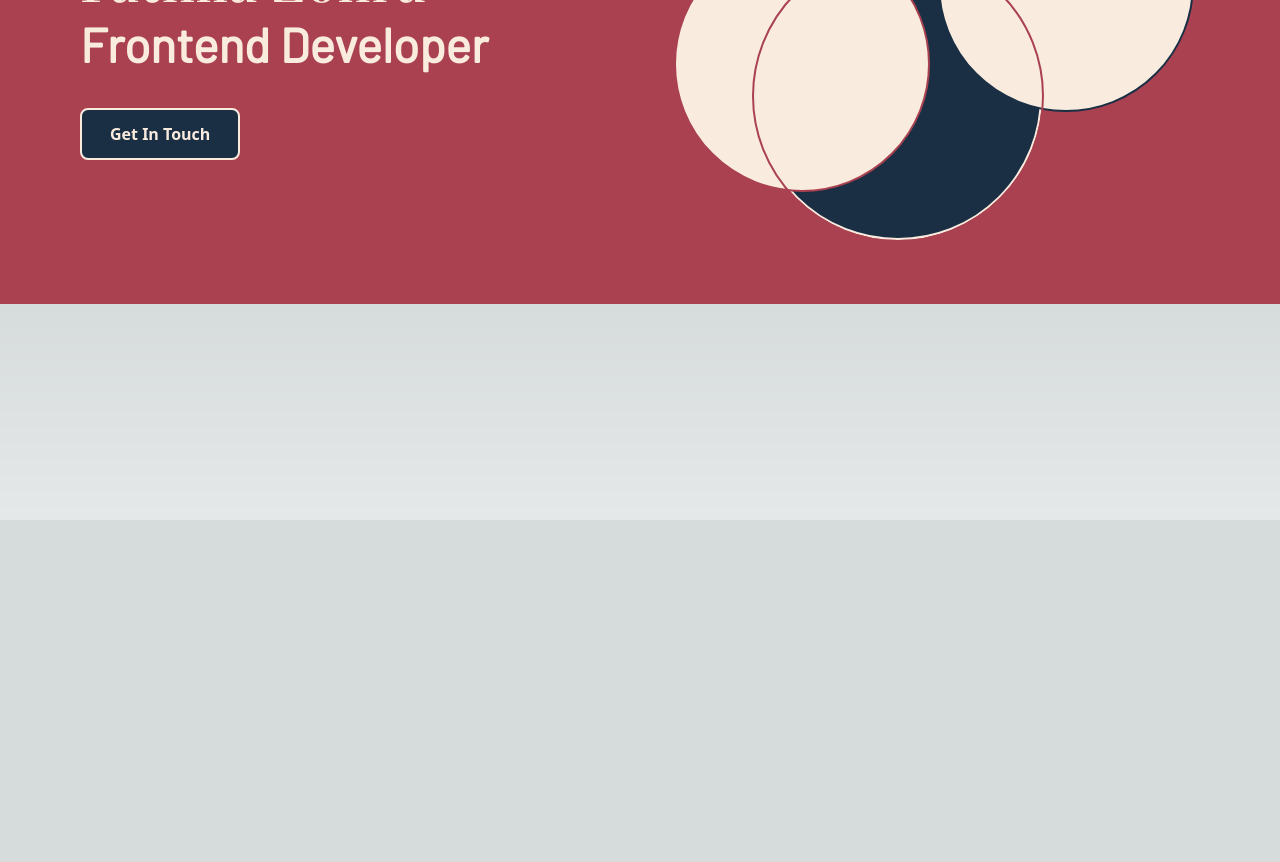
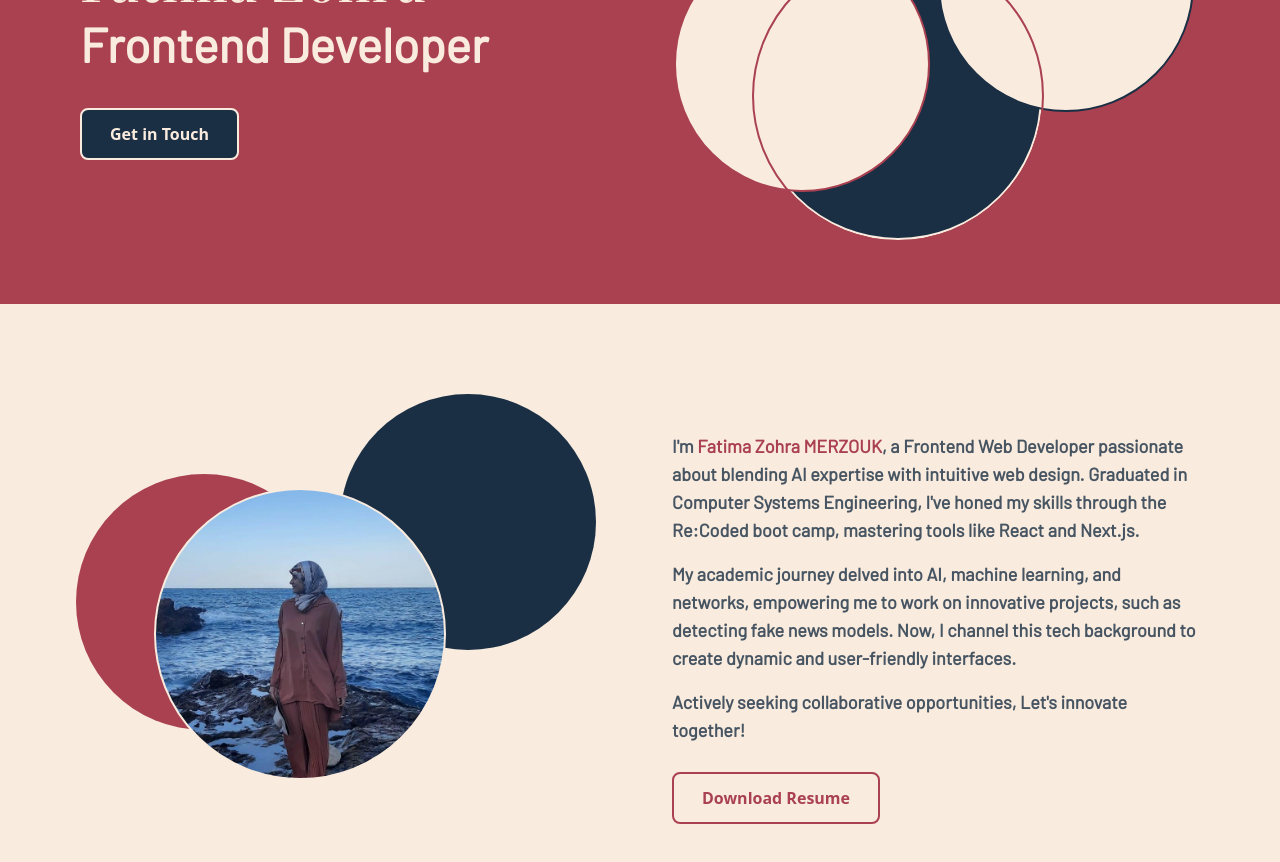
Before and after one commit to merzoukfatima/Portfolio, a Next.js app: page / in a window 1280 px wide. Shown: the part 280-1142 px from the top of the page. Before the commit the page ends 800 px from the top, so only its background shows below. Built offline with nearby package versions, Linux system fonts and the light colour scheme.

Commit message:
add about me section( image, text, resume) and style it

```diff
--- a/src/components/aboutMeSection/index.jsx
+++ b/src/components/aboutMeSection/index.jsx
@@ -1,13 +1,80 @@
+import Link from "next/link";
 import React from "react";
 
 export default function AboutMeSection() {
   return (
+    // <main id="AboutMe">
+    //   <div className="relative pt-6 overflow-hidden bg-secondary">
+    //     {/* Hero Content */}
+    //     <div className="relative flex flex-col px-4 py-16 mx-auto space-y-16 text-center lg:flex-row lg:space-y-0 lg:px-20 lg:py-20 lg:text-left xl:max-w-7xl">
+    //       <div className="py-20 md:px-0 lg:flex lg:w-1/4 lg:items-center lg:justify-center">
+    //         <div className="absolute top-0 left-0 w-56 h-56 border-2 rounded-full -ml-40 bg-primary lg:w-[700px] lg:h-[700px] border-secondary" />
+    //         {/* <div className="absolute top-0 left-0 w-56 h-56 border-2 rounded-full bg-tertiary lg:w-[600px] lg:h-[600px] border-secondary" /> */}
+    //         <div className="absolute top-0 left-0 border-2 rounded-full -mt-[4px] -ml-[164px] bg-transparent lg:h-[708px] lg:w-[708px] h-[228px] w-[228px] border-primary" />
+    //         <div className="absolute bottom-0 left-0 w-56 h-56 border-2 rounded-full -ml-40 bg-secondary lg:w-[700px] lg:h-[700px] border-secondary" />
+    //         <div className="absolute bottom-0 left-0 border-2 rounded-full -mt-[4px] -ml-[164px] bg-transparent lg:h-[708px] lg:w-[708px] h-[228px] w-[228px] border-primary" />
+
+    //         {/* <div className="absolute bottom-0 left-0 w-56 h-56 border-2 rounded-full -mr-60 bg-secondary lg:w-[600px] lg:h-[600px] border-tertiary" /> */}
+    //       </div>
+    //       <div className=" lg:z-10 lg:w-3/4 bg-secondary bg-opacity-70">
+    //         <p className="py-2 text-xl font-bold text-tertiary text-opacity-80 font-barlow ">
+    //           {
+    //             "Hi there! I'm Fatima Zohra MERZOUK, but you can call me Fatima. I'm a Frontend Web Developer and a recent graduate of Computer Systems Engineering. I love technology and everything related to it."
+    //           }
+    //         </p>
+    //         <p className="py-2 text-xl font-bold text-tertiary text-opacity-80 font-barlow">
+    //           {
+    //             "My journey began in computer systems engineering,where I delved into artificial intelligence, machine learning, and networks, where I’ve worked on some cool projects, like building a model to detect fake news. How awesome is that? Now, thanks to the Re:Coded boot camp,  I can bring that tech flair to the frontend scene crafting amazing websites with HTML, CSS, JavaScript, and React."
+    //           }
+    //         </p>
+    //         <p className="py-2 text-xl font-bold text-tertiary text-opacity-80 font-barlow">
+    //           {
+    //             "Detail-oriented, creative, and always up for a challenge, my goal is to blend AI skills with web development to make the web more intuitive. Excited to collaborate with professionals who share my passion and vision. Get in Touch and Let's chat!"
+    //           }
+    //         </p>
+    //       </div>
+    //     </div>
+    //     {/* END Hero Content */}
+    //   </div>
+    // </main>
     <main id="AboutMe">
-      <div className="relative pt-6 overflow-hidden bg-secondary">
-        {/* Hero Content */}
-        <div className="relative flex flex-col px-4 py-16 mx-auto space-y-16 text-center lg:flex-row lg:space-y-0 lg:px-20 lg:py-20 lg:text-left xl:max-w-7xl">
-          <div className="lg:flex lg:w-1/2 lg:items-center"></div>
-          <div className="px-16 py-20 lg:ml-16 md:px-0 lg:flex lg:w-1/2 lg:items-center lg:justify-center"></div>
+      <div className="relative overflow-hidden bg-secondary">
+        <div className="relative flex px-4 py-16 mx-auto space-y-16 text-center lg:flex-row lg:space-y-0 lg:px-20 lg:py-20 lg:text-left xl:max-w-7xl">
+          <div className="lg:flex lg:ml-16 lg:w-1/2 lg:items-center ">
+            <div className="relative ml-3 -mr-2 lg:w-96">
+              <div className="absolute top-0 left-0 w-48 h-48 -mt-40 -ml-20 rounded-full lg:w-64 lg:h-64 bg-primary" />
+              <div className="absolute bottom-0 right-0 w-48 h-48 -mb-4 rounded-full lg:w-64 lg:h-64 -mr-14 bg-tertiary" />
+              <div className="absolute top-0 left-0 border-2 rounded-full -mt-[146px] -ml-[2px] bg-transparent lg:h-[292px] lg:w-[292px] h-[228px] w-[228px] border-secondary bg-cover bg-right bg-[url('/images/Merzouk_Fatima_Zohra.jpg')]" />
+            </div>
+          </div>
+          <div className="p-10 md:px-0 lg:flex lg:w-1/2 lg:items-center lg:justify-center">
+            <div>
+              <p className="py-2 text-lg font-bold text-tertiary text-opacity-80 font-barlow">
+                {"I'm"} <span className="text-primary">Fatima Zohra MERZOUK</span>,
+                a Frontend Web Developer passionate about blending AI expertise
+                with intuitive web design. Graduated in Computer Systems
+                Engineering, {"I've"} honed my skills through the Re:Coded boot
+                camp, mastering tools like React and Next.js.
+              </p>
+
+              <p className="py-2 text-lg font-bold text-tertiary text-opacity-80 font-barlow">
+                My academic journey delved into AI, machine learning, and
+                networks, empowering me to work on innovative projects, such as
+                detecting fake news models. Now, I channel this tech background
+                to create dynamic and user-friendly interfaces.
+              </p>
+              <p className="py-2 text-lg font-bold text-tertiary text-opacity-80 font-barlow">
+                Actively seeking collaborative opportunities, {"Let's"} innovate
+                together!
+              </p>
+              <Link
+                href="/FatimaZohraMerzoukResume.pdf"
+                download
+                className="inline-flex items-center justify-center py-3 my-5 space-x-2 font-semibold leading-6 border-2 rounded-lg border-primary bg-secondary px-7 text-primary hover:bg-primary hover:text-secondary hover:border-secondary">
+                <span>Download Resume</span>
+              </Link>
+            </div>
+          </div>
         </div>
         {/* END Hero Content */}
       </div>
--- a/src/components/header/navbar.jsx
+++ b/src/components/header/navbar.jsx
@@ -15,12 +15,13 @@ export default function Navbar() {
           <Logo />
         </div>
         <div className="flex items-center justify-end flex-1 lg:order-2">
-          <Link href="#Contact">
-          <button
-            type="button"
-            className="inline-flex items-center justify-center px-4 py-2 space-x-2 font-semibold leading-6 border-2 rounded-lg border-secondary bg-tertiary text-secondary hover:bg-secondary hover:text-tertiary hover:border-tertiary">
-            Get In Touch
-          </button></Link>
+          <Link href="https://www.linkedin.com/in/fatima-merzouk/">
+            <button
+              type="button"
+              className="inline-flex items-center justify-center px-4 py-2 space-x-2 font-semibold leading-6 border-2 rounded-lg border-secondary bg-tertiary text-secondary hover:bg-secondary hover:text-tertiary hover:border-tertiary">
+              Get In Touch
+            </button>
+          </Link>
           <button
             data-collapse-toggle="mobile-menu"
             type="button"
@@ -35,9 +36,9 @@ export default function Navbar() {
               viewBox="0 0 20 20"
               xmlns="http://www.w3.org/2000/svg">
               <path
-                fill-rule="evenodd"
+                fillRule="evenodd"
                 d="M3 5a1 1 0 011-1h12a1 1 0 110 2H4a1 1 0 01-1-1zM3 10a1 1 0 011-1h12a1 1 0 110 2H4a1 1 0 01-1-1zM3 15a1 1 0 011-1h12a1 1 0 110 2H4a1 1 0 01-1-1z"
-                clip-rule="evenodd"></path>
+                clipRule="evenodd"></path>
             </svg>
             <svg
               className="hidden w-6 h-6"
@@ -45,9 +46,9 @@ export default function Navbar() {
               viewBox="0 0 20 20"
               xmlns="http://www.w3.org/2000/svg">
               <path
-                fill-rule="evenodd"
+                fillRule="evenodd"
                 d="M4.293 4.293a1 1 0 011.414 0L10 8.586l4.293-4.293a1 1 0 111.414 1.414L11.414 10l4.293 4.293a1 1 0 01-1.414 1.414L10 11.414l-4.293 4.293a1 1 0 01-1.414-1.414L8.586 10 4.293 5.707a1 1 0 010-1.414z"
-                clip-rule="evenodd"></path>
+                clipRule="evenodd"></path>
             </svg>
           </button>
         </div>
@@ -76,19 +77,11 @@ export default function Navbar() {
               </Link>
             </li>
             <li>
-              <Link
-                href="#Skills"
-                className="block px-3 py-2 text-lg border-t font-barlow lg:border-0 border-secondary text-secondary"
-                aria-current="page">
-                Skills
-              </Link>
-            </li>
-            <li>
               <a
                 href="#Projects"
                 className="block px-3 py-2 text-lg border-t border-b lg:border-0 font-barlow border-secondary text-secondary"
                 aria-current="page">
-                Projects
+                Portfolio
               </a>
             </li>
           </ul>
--- a/src/components/homeSection/index.jsx
+++ b/src/components/homeSection/index.jsx
@@ -1,9 +1,10 @@
+import Link from "next/link";
 import React from "react";
 
 export default function HomeSection() {
   return (
-    <>
-      <div className="relative pt-6 overflow-hidden bg-primary dark:bg-gray-900 dark:text-gray-100">
+    <main>
+      <div className="relative pt-6 overflow-hidden bg-primary" >
         {/* Hero Content */}
         <div className="relative flex flex-col px-4 py-16 mx-auto space-y-16 text-center lg:flex-row lg:space-y-0 lg:px-20 lg:py-20 lg:text-left xl:max-w-7xl">
           <div className="lg:flex lg:w-1/2 lg:items-center">
@@ -18,11 +19,11 @@ export default function HomeSection() {
                 {"Frontend Developer"}
               </p>
               <div className="flex flex-col justify-center pt-10 pb-16 space-y-2 sm:flex-row sm:items-center sm:space-x-2 sm:space-y-0 lg:justify-start">
-                <a
-                  href="#"
+                <Link
+                  href="https://www.linkedin.com/in/fatima-merzouk/"
                   className="inline-flex items-center justify-center py-3 space-x-2 font-semibold leading-6 border-2 rounded-lg border-secondary bg-tertiary px-7 text-secondary hover:bg-secondary hover:text-tertiary hover:border-tertiary">
-                  <span>Get In Touch</span>
-                </a>
+                  <span>Get in Touch</span>
+                </Link>
               </div>
             </div>
           </div>
@@ -39,6 +40,6 @@ export default function HomeSection() {
         </div>
         {/* END Hero Content */}
       </div>
-    </>
+    </main>
   );
 }
--- a/src/pages/_document.js
+++ b/src/pages/_document.js
@@ -5,7 +5,6 @@ export default function Document() {
     <Html lang="en">
       <Head>
         <link rel="preconnect" href="https://fonts.googleapis.com" />
-        <link rel="preconnect" href="https://fonts.gstatic.com" crossOrigin />
         <link
           href="https://fonts.googleapis.com/css2?family=Barlow:wght@400&display=swap"
           rel="stylesheet"
--- a/src/pages/index.js
+++ b/src/pages/index.js
@@ -1,20 +1,17 @@
-import Image from "next/image";
-import { Inter } from "next/font/google";
 import Layout from "@/components/layout";
 import HomeSection from "@/components/homeSection";
 import AboutMeSection from "@/components/aboutMeSection";
 import ProjectsSection from "@/components/projectsSection";
-import SkillsSection from "@/components/skillsSection";
 
-const inter = Inter({ subsets: ["latin"] });
 
 export default function Home() {
   return (
-    <Layout>
-      <HomeSection />
-      {/* <AboutMeSection />
-      <SkillsSection />
-      <ProjectsSection /> */}
-    </Layout>
+    <div className="w-full h-screen bg-primary -z-50">
+      <Layout>
+        <HomeSection />
+        <AboutMeSection />
+      {/* <ProjectsSection /> */}
+      </Layout>
+    </div>
   );
 }
```
Also changed, not shown: public/images/Merzouk_Fatima_Zohra.jpg (added), 1 other file (tests, documents, lock files or other folders).
